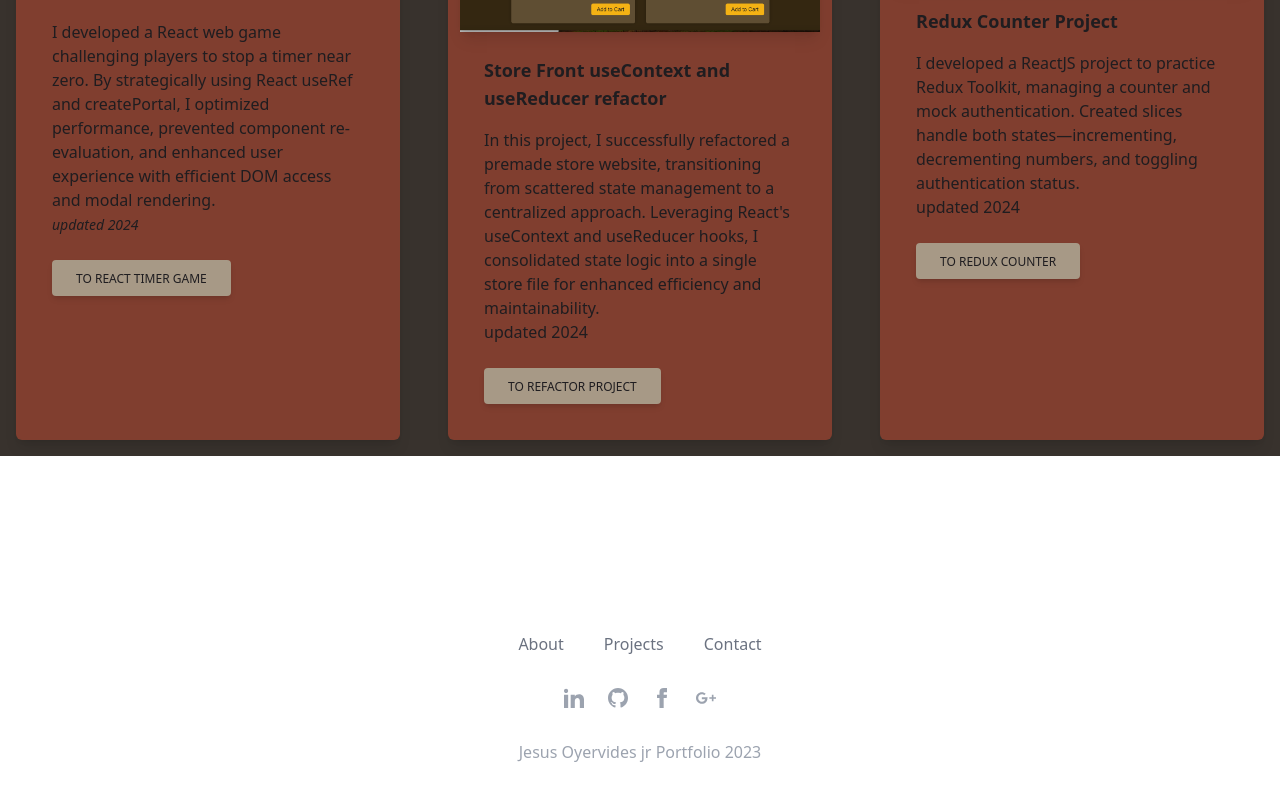
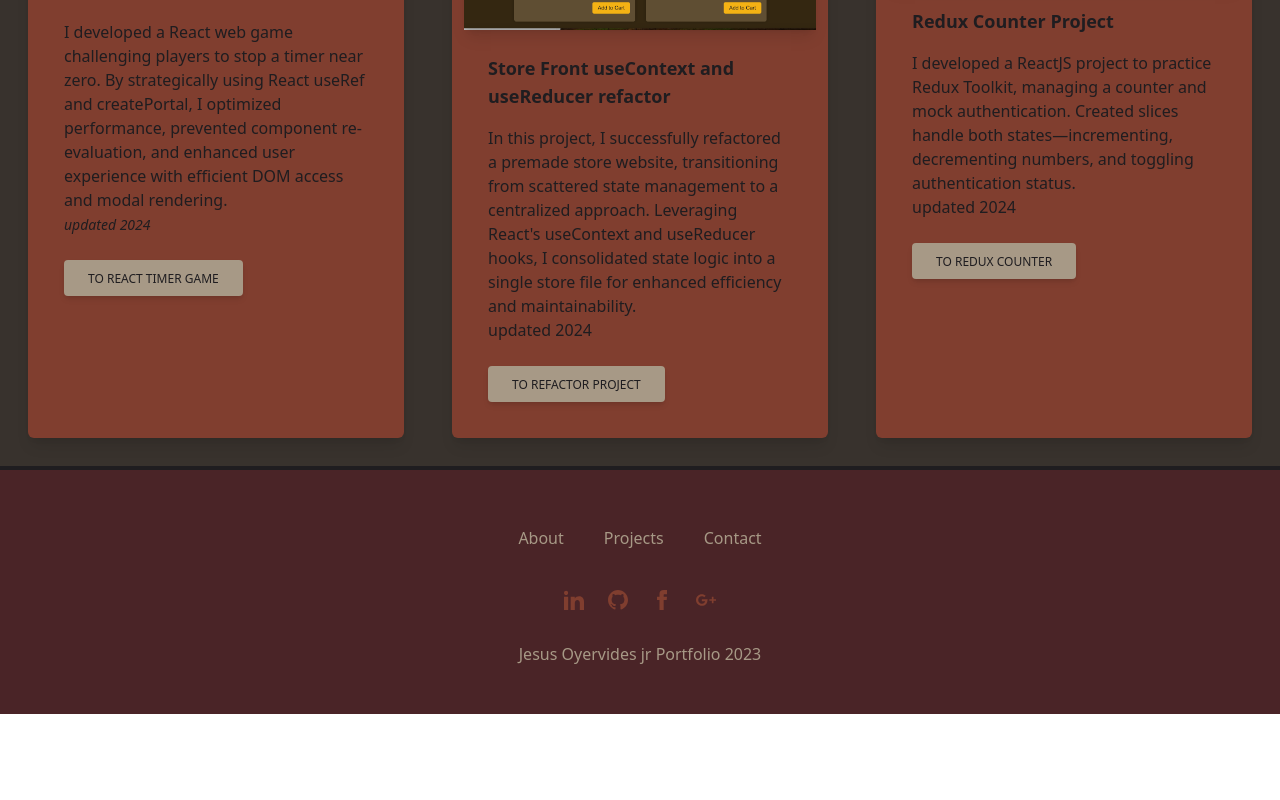
Before and after one commit to jesusoyer/nextjs-portfolio, a Next.js app: page /projects in a window 1280 px wide. Shown: the part 1806-2606 px from the top of the page. After the commit the page ends 2520 px from the top, so only its background shows below. Built offline with nearby package versions, Linux system fonts and the light colour scheme.

Commit message:
updated projects page and fixed footer style

```diff
--- a/components/Footer.tsx
+++ b/components/Footer.tsx
@@ -1,12 +1,12 @@
 export default function footer() {
   return (
-    <section className="bg-white">
-      <div className="max-w-screen-xl px-4 py-12 mx-auto space-y-8 overflow-hidden sm:px-6 lg:px-8">
-        <nav className="flex flex-wrap justify-center -mx-5 -my-2">
+    <section className="bg-palette1 border-t-4 border-palette6">
+      <div className=" px-4 py-12 mx-auto space-y-8 overflow-hidden sm:px-6 lg:px-8">
+        <nav className="flex flex-wrap justify-center">
           <div className="px-5 py-2">
             <a
               href="/"
-              className="text-base leading-6 text-gray-500 hover:text-gray-900"
+              className="text-base leading-6 text-palette5 hover:text-gray-900"
             >
               About
             </a>
@@ -15,7 +15,7 @@ export default function footer() {
           <div className="px-5 py-2">
             <a
               href="/projects"
-              className="text-base leading-6 text-gray-500 hover:text-gray-900"
+              className="text-base leading-6 text-palette5 hover:text-gray-900"
             >
               Projects
             </a>
@@ -23,17 +23,17 @@ export default function footer() {
           <div className="px-5 py-2">
             <a
               href="/contact"
-              className="text-base leading-6 text-gray-500 hover:text-gray-900"
+              className="text-base leading-6 text-palette5 hover:text-gray-900"
             >
               Contact
             </a>
           </div>
         </nav>
-        <div className="flex justify-center mt-8 space-x-6">
+        <div className="flex justify-center  space-x-6">
           <a
             href="https://www.linkedin.com/in/jesus-oyervides-jr/"
             target="_blank"
-            className="text-gray-400 hover:text-gray-500"
+            className="text-palette2 hover:text-gray-500"
           >
             <span className="sr-only">LinkedIn</span>
             <svg
@@ -48,7 +48,7 @@ export default function footer() {
           <a
             href="https://github.com/jesusoyer"
             target="_blank"
-            className="text-gray-400 hover:text-gray-500"
+            className="text-palette2 hover:text-gray-500"
           >
             <span className="sr-only">GitHub</span>
             <svg
@@ -64,7 +64,7 @@ export default function footer() {
           <a
             href="https://www.facebook.com/profile.php?id=100093627480196"
             target="_blank"
-            className="text-gray-400 hover:text-gray-500"
+            className="text-palette2 hover:text-gray-500"
           >
             <span className="sr-only">FaceBook</span>
             <svg
@@ -79,7 +79,7 @@ export default function footer() {
           <a
             href="mailto:oyervidesjesus017@gmail.com"
             target="_blank"
-            className="text-gray-400 hover:text-gray-500"
+            className="text-palette2 hover:text-gray-500"
           >
             <span className="sr-only">Gmail</span>
             <svg
@@ -96,7 +96,7 @@ export default function footer() {
             </svg>
           </a>
         </div>
-        <p className="mt-8 text-base leading-6 text-center text-gray-400">
+        <p className=" text-base leading-6 text-center text-palette5">
           Jesus Oyervides jr Portfolio 2023
         </p>
       </div>
--- a/components/ProjectsPage.tsx
+++ b/components/ProjectsPage.tsx
@@ -9,11 +9,11 @@ import reduxPracImage from "../public/reduxPracImage.png";
 
 export default function Projects() {
   return (
-    <section className="bg-palette3 ">
+    <section className="bg-palette3 p-3">
       <h2 className="text-palette5 text-2xl p-5 ml-6">Other Projects...</h2>
     <div className="container   mx-auto ">
       {/* <!-- Section: Design Block --> */}
-      <section className="mb-32 text-palette2 text-center lg:text-left">
+      <section className=" text-palette2 text-center lg:text-left">
 
 
         <div className="grid gap-x-6 gap-y-5 lg:grid-cols-3 lg:gap-x-12 shadow-outline p-4 ">
```
